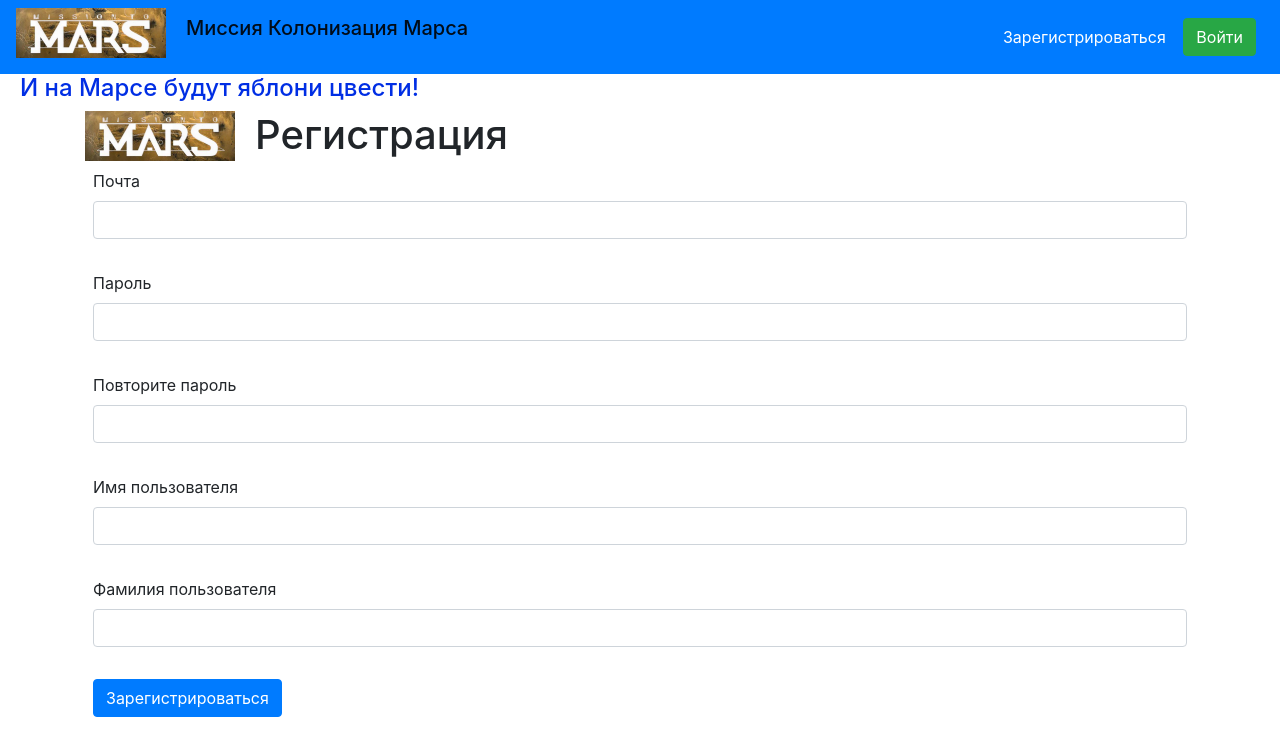
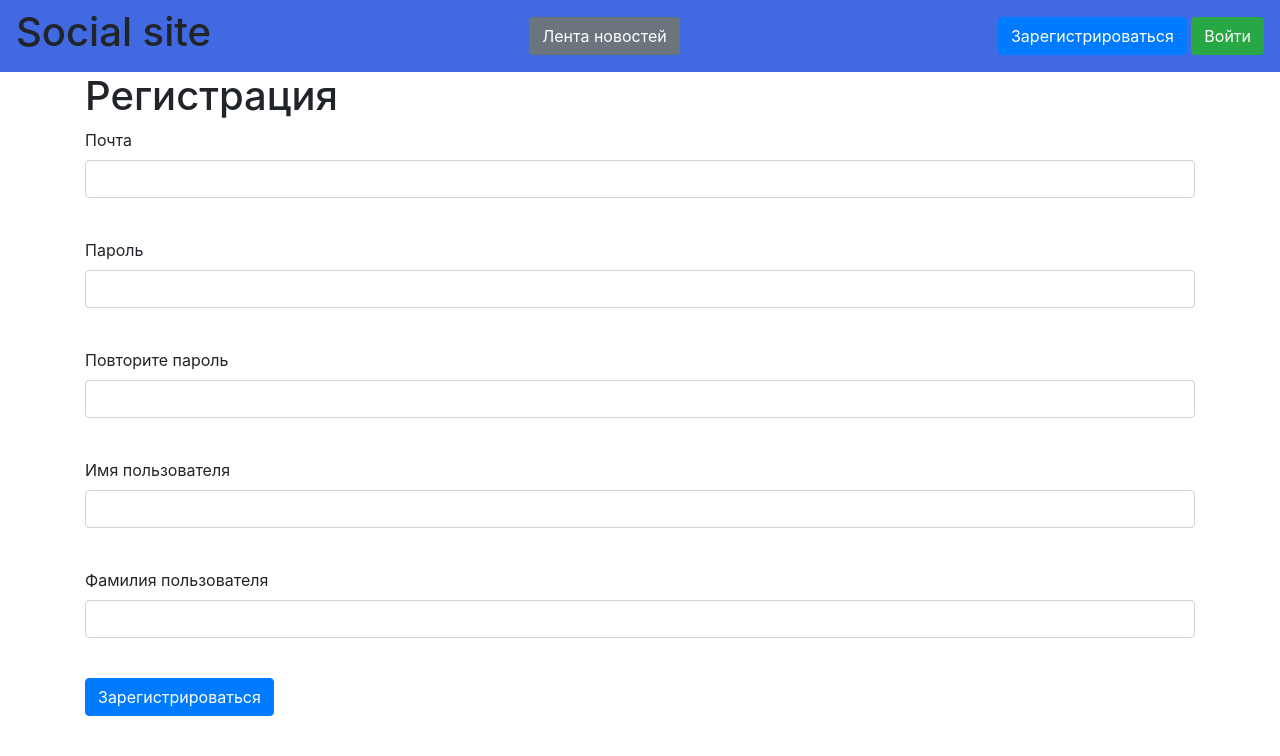
Before and after one commit to IlyaMazaev/yl_web_project_2021, a Flask app: page /register in a window 1280 px wide. Shown: the top 756 px of the page. Run offline with Flask 2, Linux system fonts and the light colour scheme; some libraries are stand-ins or nearby versions.

Commit message:
HTML базового шаблона и общий CSS.

```diff
--- a/static/css/style.css
+++ b/static/css/style.css
@@ -1,15 +1,3 @@
-h1 {
-   width: 150px;
-   height: 50px;
-   background: url('/static/img/MARS-emblem.png');
-   text-indent: 170px;
+nav {
+    background-color: royalblue;
 }
-
-h4 {
-   color: #002ee4;
-   margin-left: 20px;
-}
-
-p {
-  margin: 8px
-}
--- a/templates/base.html
+++ b/templates/base.html
@@ -7,26 +7,20 @@
               href="https://stackpath.bootstrapcdn.com/bootstrap/4.4.1/css/bootstrap.min.css"
               integrity="sha384-Vkoo8x4CGsO3+Hhxv8T/Q5PaXtkKtu6ug5TOeNV6gBiFeWPGFN9MuhOf23Q9Ifjh"
               crossorigin="anonymous">
-    <link rel="stylesheet" type="text/css" href='static/css/style.css' />
-    <title>{{title}}</title>
+        <link rel="stylesheet" type="text/css" href='../static/css/style.css'>
+        <title>{{ title }}</title>
     </head>
     <body>
         <header>
-    <nav class="navbar navbar-light bg-primary" style="background-color: #e3121d">
-        <h1 class="navbar-brand" href="#">Миссия Колонизация Марса</h1>
-
-        {% if current_user.is_authenticated %}
-            <a class="navbar-brand" href="/logout">{{ current_user.name }}</a>
-        {% else %}
-            <p>
-            <a class="btn btn-primary " href="/register">Зарегистрироваться</a>
+            <nav class="navbar d-flex align-text-center">
+                <h1 href="#">Social site</h1>
+                <a class="btn btn-secondary ms-3" href="/posts">Лента новостей</a>
+                <div>
+                    <a class="btn btn-primary" href="/register">Зарегистрироваться</a>
                     <a class="btn btn-success" href="/login">Войти</a>
-        </p>
-        {% endif %}
+                </div>
             </nav>
-    <h4>И на Марсе будут яблони цвести!</h4>
         </header>
-<!-- Begin page content -->
         <main role="main" class="container">
             {% block content %}{% endblock %}
         </main>
```
Lines whose indentation alone changed are shown as unchanged.
